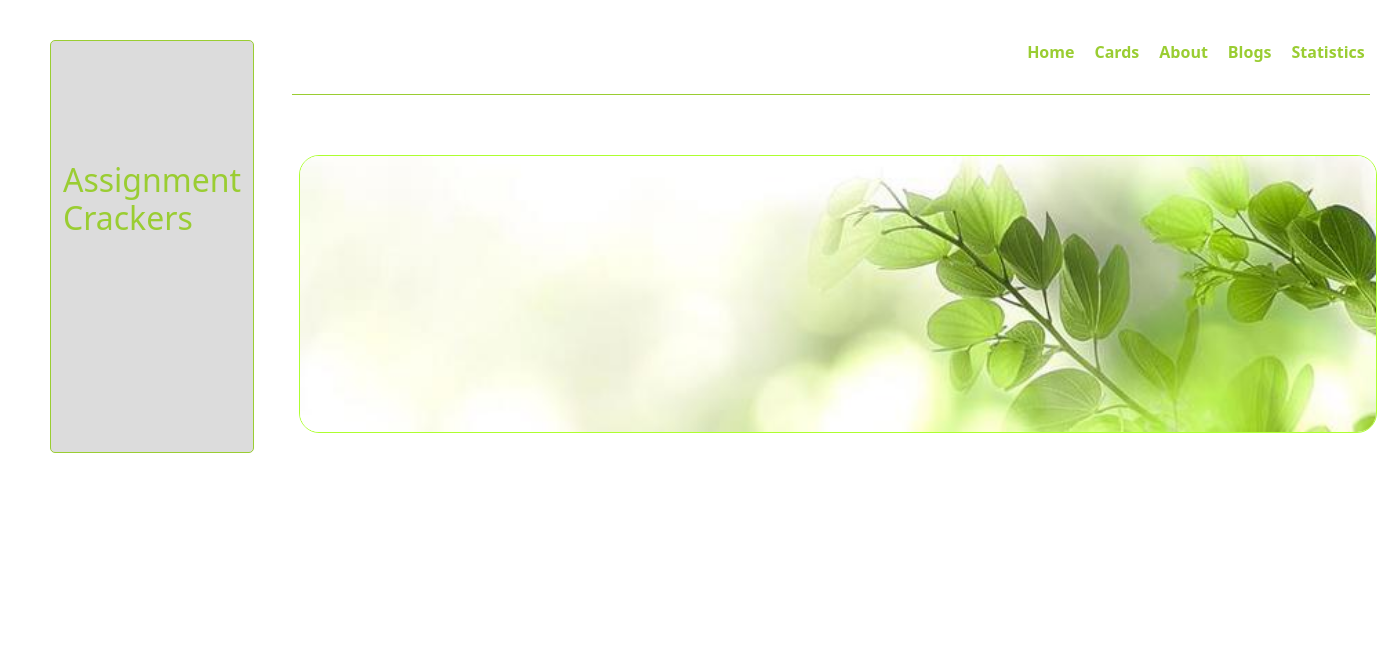
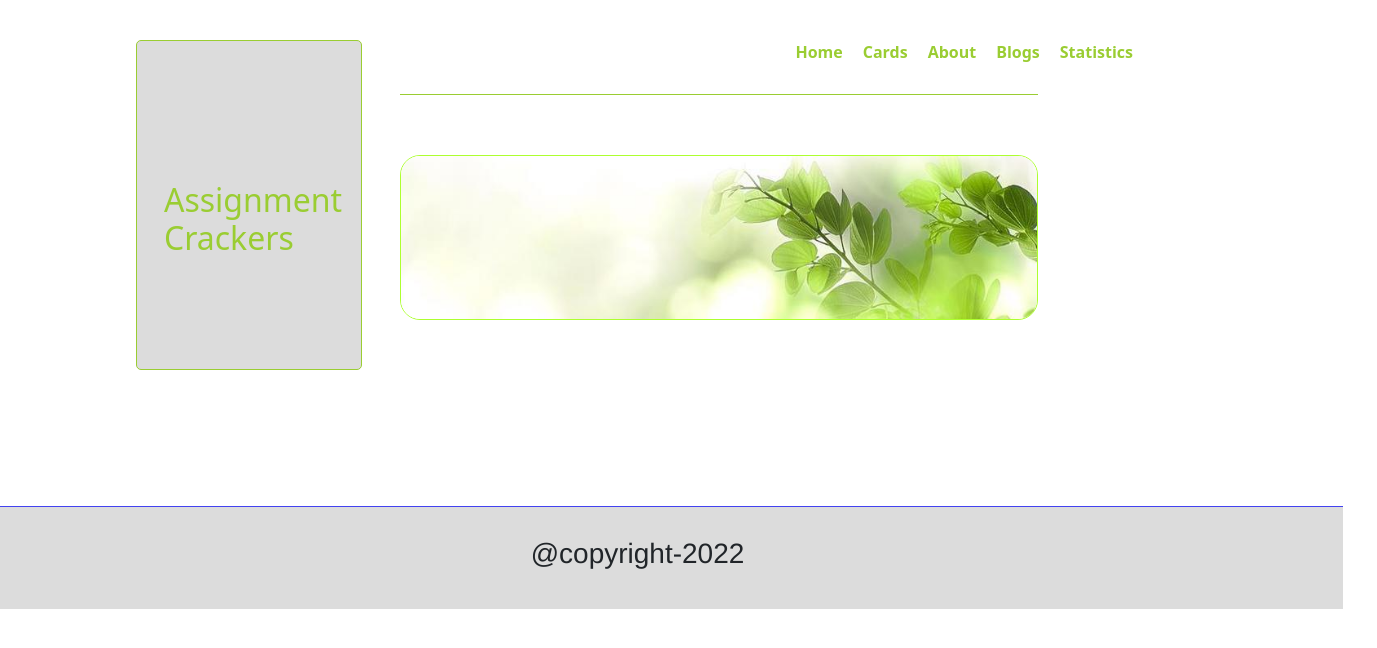
Before and after one commit to khalidhassanemon/Assignment9-cracker, a React (Create React App) app in the folder assignment-cracker-app/: page / in a window 1280 px wide. Shown: the top 648 px of the page, 1377 px wide, since content can reach past the window. Built offline with nearby package versions, Linux system fonts and the light colour scheme.

Commit message:
not-last

```diff
--- a/assignment-cracker-app/src/App.css
+++ b/assignment-cracker-app/src/App.css
@@ -2,9 +2,9 @@
   display: flex;
   flex-direction: row;
   padding: 40px;
-  margin-left: -60px;
-  /* padding-right: 20px;
-  padding-left: 20px; */
+  margin-left: 6px;
+  padding-right: 60px;
+  padding-left: 60px;
 }
 .row{
   display: flex;
--- a/assignment-cracker-app/src/App.js
+++ b/assignment-cracker-app/src/App.js
@@ -52,13 +52,18 @@ function App() {
     <div className='container'>
       <div className='App'>
         <div className='row'>
-          <h2 style={{ color: 'yellowGreen', marginTop: '120px' }}>Assignment Crackers</h2>
+          <h2 style={{ color: 'yellowGreen', marginTop: '140px',marginLeft:'15px'}}>Assignment Crackers</h2>
         </div>
         <div className='row-2'>
           <RouterProvider router={router}></RouterProvider>
         </div>
 
       </div>
+      <div className='mt-24'>
+               <footer>
+                <h3>@copyright-2022</h3>
+            </footer>
+    </div>
     </div>
   );
 }
--- a/assignment-cracker-app/src/Component/About/About.js
+++ b/assignment-cracker-app/src/Component/About/About.js
@@ -2,7 +2,7 @@ import React from 'react';
 import './Abbout.css'
 const About = () => {
     return (
-        <div className='second mt-24 border bg-gray-500 p-20 mr-48'>
+        <div className='second mt-24 border bg-gray-500 p-20 mr-24'>
             <h2>About Component</h2>
             <div className='mr-16'>
                 <p>In This Assignment we learned A plenty of Things.</p>
--- a/assignment-cracker-app/src/Component/Blog/Blog.css
+++ b/assignment-cracker-app/src/Component/Blog/Blog.css
@@ -1,11 +1,9 @@
 .first-1{
     border: 1px solid blue;
     border-radius: 10px;
-    margin-left: 5px;
-    width: 260px;
+    margin-left: -12px;
+    width: 182px;
     margin-bottom: 30px;
-    margin-right: -15px;
-    /* padding-right: 40px; */
 }
 .first-1 img{
     background-color: gray;
--- a/assignment-cracker-app/src/Component/Blog/Blog.js
+++ b/assignment-cracker-app/src/Component/Blog/Blog.js
@@ -12,14 +12,14 @@ const Blog = ({ card }) => {
             <div>
                 <CardGroup className='first-1'>
                     <Card>
-                        <Card.Img style={{ width: '20rem', height: '10rem' }} src={logo} />
+                        <Card.Img style={{ width: '22rem', height: '9rem' }} src={logo} />
                         <Card.Body>
                             <Card.Title style={{ textAlign: 'center' }}>{name}</Card.Title>
-                            <h4 style={{ color: 'blue', marginLeft: '30px' }}><small>Total Question: {total}</small></h4>
+                            <h4 style={{ color: 'blue', marginLeft: '25px' }}><small>Total Question: {total}</small></h4>
                         </Card.Body>
                         <Card.Footer>
                             <Link to={`/blog/${id}`}>
-                                <Button style={{ marginLeft: '38px' }} variant="primary">Quiz Practises <ArrowForwardIcon></ArrowForwardIcon></Button>
+                                <Button style={{ marginLeft: '8px' }} variant="primary">Quiz Practises <ArrowForwardIcon></ArrowForwardIcon></Button>
                             </Link>
                         </Card.Footer>
                     </Card>
--- a/assignment-cracker-app/src/Component/Blogdetails/Blogdetails.css
+++ b/assignment-cracker-app/src/Component/Blogdetails/Blogdetails.css
@@ -1,5 +1,4 @@
 .structure h1{
-    /* border-bottom: 1px solid gray;     */
     margin-right: 100px;
     padding-top: 40px;
     margin-bottom: 30px;
@@ -7,6 +6,6 @@
 
 .structure{
     margin-right: 200px;
-    margin-left: -100px;
+    margin-left: -50px;
     padding: 50px;
 }
--- a/assignment-cracker-app/src/Component/Cards/Cards.css
+++ b/assignment-cracker-app/src/Component/Cards/Cards.css
@@ -6,12 +6,10 @@ footer{
     font-family: 'Franklin Gothic Medium', 'Arial Narrow', Arial, sans-serif;
     background-color: gainsboro;
     padding: 30px;
-    /* margin-left: -250px;
-    margin-right: -190px; */
-    /* padding-right: 100px; */
+    margin-left: -150px;
+    margin-right: -145px;
   }
   .arg{
     display: flex;
     gap: 20px;
-    /* margin-left: -250px; */
   }
--- a/assignment-cracker-app/src/Component/Cards/Cards.js
+++ b/assignment-cracker-app/src/Component/Cards/Cards.js
@@ -29,9 +29,6 @@ const Cards = () => {
                 </div>
 
             </div>
-            <footer>
-                <h3>@copyright-2022</h3>
-            </footer>
         </div>
 
     );
--- a/assignment-cracker-app/src/Component/Header/Header.css
+++ b/assignment-cracker-app/src/Component/Header/Header.css
@@ -9,8 +9,5 @@
     background-color: lightblue;
 }
 .first{
-    margin-left: 720px;
+    margin-left: 380px;
 }
-/* .header{
-    margin-bottom: 2px;
-} */
--- a/assignment-cracker-app/src/Component/Home/Home.css
+++ b/assignment-cracker-app/src/Component/Home/Home.css
@@ -1,12 +1,12 @@
 .home-1 img{
-  width: 150%;
   border: 1px solid greenyellow;
   border-radius: 20px;
   margin-top: 60px;
-  margin-bottom: 20px;
-  margin-left: 7px;
+  margin-bottom: 50px;
 }
 .home-1{
     border-top: 1px solid yellowgreen;
     margin-top: 30px;
+    margin-right: 100px;
+
 }
--- a/assignment-cracker-app/src/Component/Home/Home.js
+++ b/assignment-cracker-app/src/Component/Home/Home.js
@@ -8,6 +8,7 @@ const Home = () => {
 
             <img src={Image} alt=''></img>
         </div>
+
     );
 };
 
```
